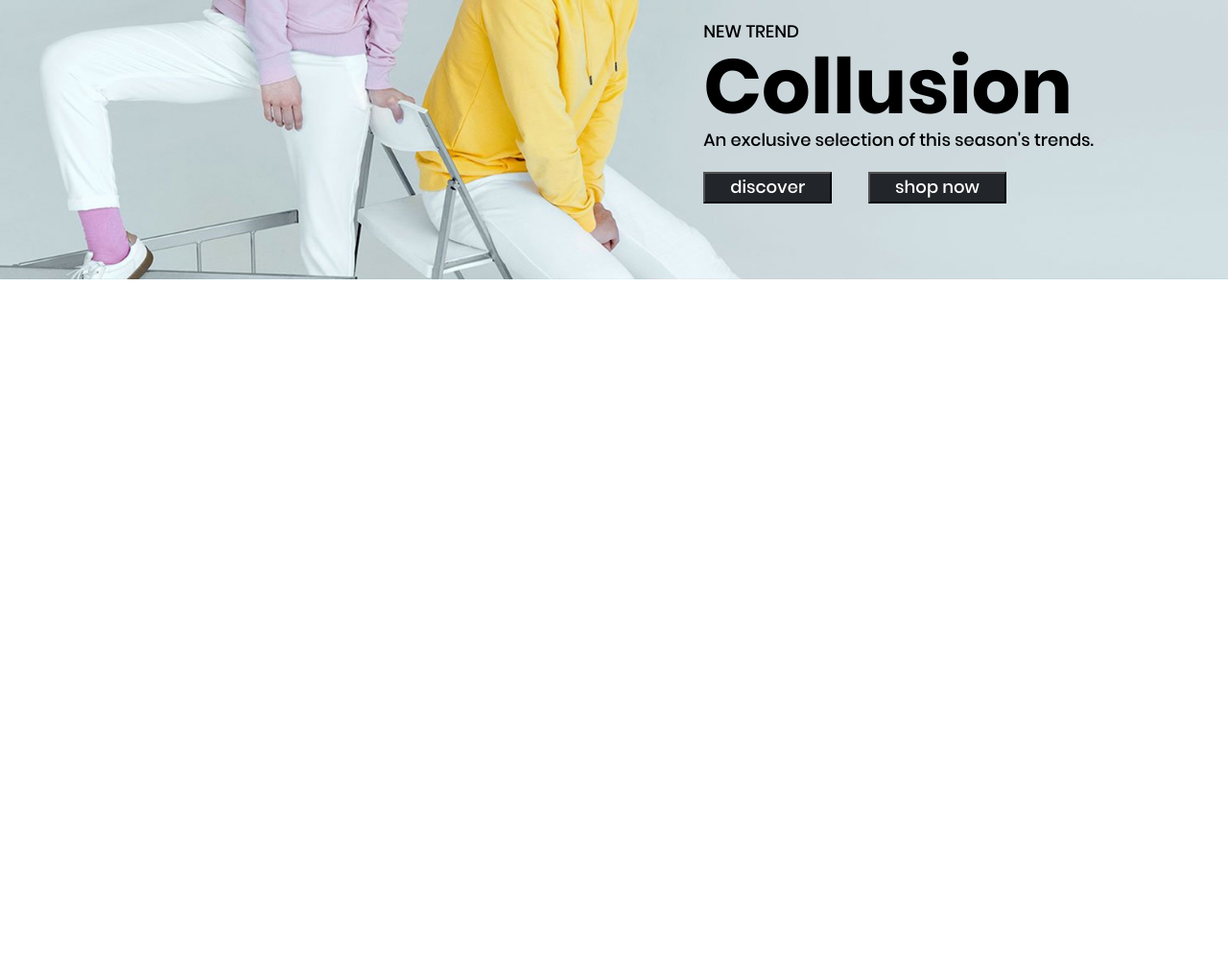
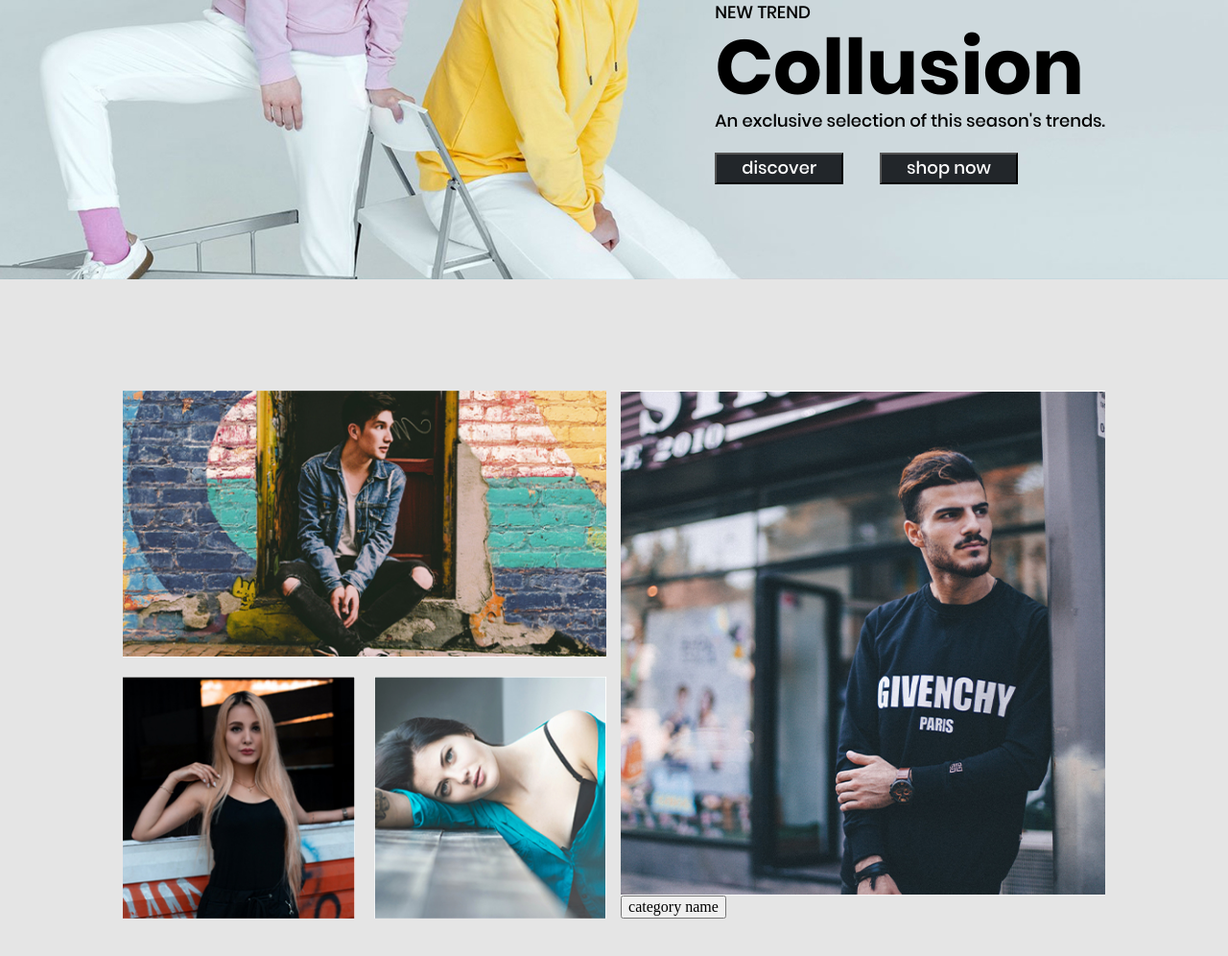
Before and after one commit to Rinat0776/Clothing-store, a website: page src/index.html in a window 1280 px wide. Shown: the part 388-1384 px from the top of the page at 96% size. Before the commit the page ends 800 px from the top, so only its background shows below. Drawn offline with Linux system fonts and the light colour scheme; files whose address does not match are found by name.

Commit message:
created section category and fixed section hero

```diff
--- a/src/index.html
+++ b/src/index.html
@@ -33,13 +33,14 @@
                 <span class="hero__description hero__description_top">new trend</span>
                 <!-- /.hero__diskription_top -->
                 <h1 class="hero__heading">Collusion</h1>
-                <span class="hero__description hero__description_bottom">An exclusive selection of this season's trends.</span>
+                <span class="hero__description hero__description_bottom">An exclusive selection of this season's
+                    trends.</span>
                 <!-- /.hero__diskription_bottom-->
                 <div class="hero__inner">
                     <button class="button hero__button">discover</button>
-                <!-- /.button hero__button -->
-                <button class="button hero__button">shop now</button>
-                <!-- /.button hero__button -->
+                    <!-- /.button hero__button -->
+                    <button class="button hero__button">shop now</button>
+                    <!-- /.button hero__button -->
                 </div>
                 <!-- /.hero__iner -->
             </div>
@@ -49,7 +50,37 @@
     </div>
     <!-- /.hero -->
     <main>
-
+        <section class="section category">
+            <div class="container">
+                <div class="category__wrap wrap">
+                    <div class="category__column">
+                        <div class="category__inner_top">
+                            <img src="./img/category/category_1.jpg" alt="" class="category__img">
+                        </div>
+                        <!-- /.category__inner_top -->
+                        <div class="category__inner_bottom">
+                            <img src="./img/category/category_2.jpg" alt="" class="category__img_little">
+                            <img src="./img/category/category_3.jpg" alt="" class="category__img_little">
+                        </div>
+                        <!-- /.catigory__inner_bottom-->
+                    </div>
+                    <!-- /.cotigory__column -->
+                    <div class="category__column">
+                        <img src="./img/category/category_4.jpg" alt="" class="category__img">
+                        <div class="category__mask">
+                            <button class="card__btn">
+                                <span class="card__text">category name</span>
+                            </button>
+                            <!-- /.card__btn -->
+                        </div>
+                    </div>
+                    <!-- /.cotigory__column-->
+                </div>
+                <!-- /.category__wrap wrap -->
+            </div>
+            <!-- /.container -->
+        </section>
+        <!-- /.section category -->
     </main>
 
 </body>
--- a/src/sass/_interface.sass
+++ b/src/sass/_interface.sass
@@ -1,11 +1,17 @@
 * , *:before ,  *:after
     box-sizing: border-box
 body
-    font-family: 'Poppins Regular'',Poppins Medium','Poppins Bold',  sans-serif
-    background-color: #fff
+    margin: 0
+    padding: 0
+    background: $primary
 img
     width: 100%
     height: 100%
+main
+    display: flex
+    flex-direction: column
 .container
-    width: 75%
+    width: 80%
     margin: 0  auto
+.section
+    padding: 115px 0
--- a/src/sass/style.sass
+++ b/src/sass/style.sass
@@ -4,3 +4,4 @@
 @import    '_interface.sass'
 @import    'templates/_header.sass'
 @import    'templates/_hero.sass'
+@import     'templates/_category.sass'
--- /dev/null
+++ b/src/sass/templates/_category.sass
@@ -0,0 +1,33 @@
+.category
+    &__wrap
+        display: flex
+        justify-content: space-between
+        max-height: 574px
+    &__column
+        display: flex
+        flex-direction: column
+        max-width: 50%
+        height: inherit
+        &:firts-child
+            margin-right: 15px
+        &:last-child
+            margin-left: 15px
+    &__inner
+        &_top
+            display: flex
+            flex-grow: 2
+            max-width: 100%
+        &_bottom
+            display: flex
+            justify-content: space-between
+            max-width: 100%
+            flex-grow: 1
+            margin-top: 20px
+    &__img
+        &_little
+            &:first-child
+                padding-right: 10px
+                max-width: 50%
+            &:last-child
+                padding-left: 10px
+                max-width: 50%
--- a/src/sass/templates/_header.sass
+++ b/src/sass/templates/_header.sass
@@ -1,7 +1,6 @@
 .header
     height: 80px
     padding:  20px 0
-    background: $primary
     &__menu
         display: flex
         justify-content: space-between
--- a/src/sass/templates/_hero.sass
+++ b/src/sass/templates/_hero.sass
@@ -1,13 +1,17 @@
 .hero
-    background: url(../img/hero_bg.jpg)
+    background-image: url('../img/hero_bg.jpg')
     background-repeat: no-repeat
     background-size: contain
+    width: 100%
     height: 600px
-    position: relative
+    display: flex
+    align-items: flex-end
     &__info
-        position: absolute
-        right: 140px
-        bottom: 80px
+        display: flex
+        flex-direction: column
+        flex-wrap: wrap
+        align-content: end
+        margin-bottom: 100px
     &__heading
         font-size: 80px
         font-weight: 700
```
Also changed, not shown: src/css/style.css, src/img/category/category_1.jpg (added), src/img/category/category_2.jpg (added), src/img/category/category_3.jpg (added), src/img/category/category_4.jpg (added).
